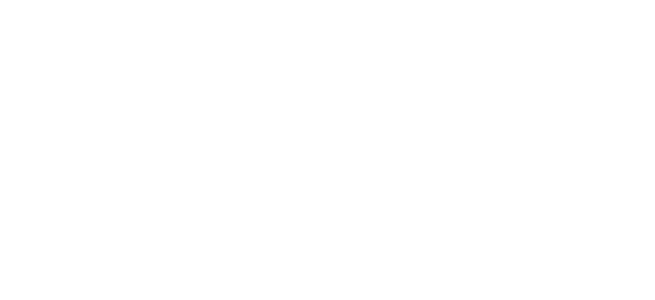
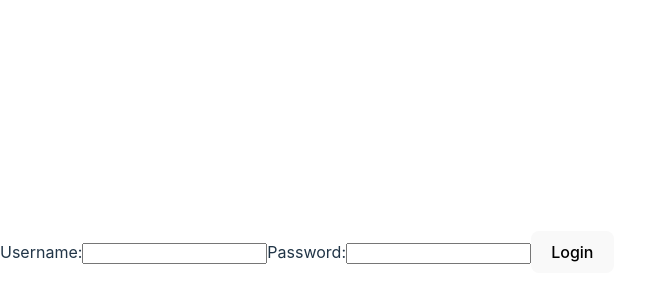
Before and after one commit to gabecpf97/employee_portal_react, a React (Vite) app: page /login in a window 1280 px wide. Before the commit this address had no page. Shown: the part 148-448 px from the top of the page, without its empty margins (0-655 px from the left). Built offline with nearby package versions, Linux system fonts and the light colour scheme.

Commit message:
SCRUM-16 Login Frontend

```diff
--- a/src/App.jsx
+++ b/src/App.jsx
@@ -4,13 +4,19 @@ import store from "./store/store";
 
 import RegistrationForm from "./components/registrationForm";
 import OnboardingForm from "./components/onboarding/OnboardingForm";
+import Login from "./components/login";
+import Home from "./components/Home";
+import PageNotFound from "./components/PageNotFound";
 const App = () => {
   return (
     <Provider store={store}>
       <BrowserRouter>
         <Routes>
+          <Route path="/" element={<Home />} />
           <Route path="/registration" element={<RegistrationForm />} />
           <Route path="/onboarding/create" element={<OnboardingForm />} />
+          <Route path="/login" element={<Login />} />
+          <Route path="*" element={<PageNotFound />} />
         </Routes>
       </BrowserRouter>
     </Provider>
--- /dev/null
+++ b/src/components/Home.jsx
@@ -0,0 +1,12 @@
+import { Link } from "react-router-dom";
+
+function Home() {
+  return (
+    <div>
+      <h1>HR project</h1>
+      <Link to="/login">Login</Link>
+    </div>
+  );
+}
+
+export default Home;
--- /dev/null
+++ b/src/components/PageNotFound.jsx
@@ -0,0 +1,12 @@
+import { Link } from "react-router-dom";
+
+function PageNotFound() {
+  return (
+    <div>
+      <h1>404: Page Not Found!</h1>
+      <Link to="/">Go back to Homepage</Link>
+    </div>
+  );
+}
+
+export default PageNotFound;
--- /dev/null
+++ b/src/components/login.jsx
@@ -0,0 +1,66 @@
+import { useEffect, useState } from "react";
+import { useDispatch } from "react-redux";
+import { setUsername } from "../store/slices/user.slice";
+import { useNavigate } from "react-router-dom";
+
+function Login() {
+  const [username, updateUsername] = useState("");
+  const [password, updatePassword] = useState("");
+  const dispatch = useDispatch();
+  const navigate = useNavigate();
+
+  // Redirect to home page if user is already login
+  useEffect(() => {
+    const token = localStorage.getItem("authToken");
+    if (token) {
+      navigate("/");
+    }
+  }, [navigate]);
+
+  async function handleSubmit(e) {
+    e.preventDefault();
+    if (!username || !password) return;
+
+    try {
+      const response = await fetch("http://localhost:3000/auth/login", {
+        method: "POST",
+        headers: {
+          "Content-Type": "application/json",
+        },
+        body: JSON.stringify({ username, password }),
+      });
+
+      const data = await response.json();
+
+      if (response.ok) {
+        dispatch(setUsername(username));
+        localStorage.setItem("authToken", data.token);
+        navigate("/onboarding/create");
+      } else {
+        alert(data.message);
+      }
+    } catch (error) {
+      console.error("Error", error.message);
+    }
+  }
+
+  return (
+    <form onSubmit={handleSubmit}>
+      <label>Username:</label>
+      <input
+        type="text"
+        value={username}
+        onChange={(e) => updateUsername(e.target.value)}
+      />
+      <label>Password:</label>
+      <input
+        type="text"
+        value={password}
+        onChange={(e) => updatePassword(e.target.value)}
+      />
+      <button>Login</button>
+    </form>
+  );
+}
+
+export default Login;
--- a/src/components/registrationForm.jsx
+++ b/src/components/registrationForm.jsx
@@ -1,20 +1,20 @@
 // import React from 'react';
-import axios from 'axios';
-import { useDispatch, useSelector } from 'react-redux';
-import { setUsername, setPassword, setEmail } from '../store/slices/registration.slice';
+import axios from "axios";
+import { useDispatch, useSelector } from "react-redux";
+import { setUsername, setPassword, setEmail } from "../store/slices/user.slice";
 
 // function to sanitize the input fields
 function sanitizeInput(input) {
   const map = {
-        '&': '&amp;',
-        '<': '&lt;',
-        '>': '&gt;',
-        '"': '&quot;',
-        "'": '&#x27;',
-        "/": '&#x2F;',
+    "&": "&amp;",
+    "<": "&lt;",
+    ">": "&gt;",
+    '"': "&quot;",
+    "'": "&#x27;",
+    "/": "&#x2F;",
   };
-    const reg = /[&<>"'/]/ig;
-    return input.replace(reg, (match)=>(map[match]));
+  const reg = /[&<>"'/]/gi;
+  return input.replace(reg, (match) => map[match]);
 }
 
 function RegistrationForm() {
@@ -25,15 +25,15 @@ function RegistrationForm() {
     const { name, value } = e.target;
     const sanitizedValue = sanitizeInput(value);
     switch (name) {
-            case 'username': {
+      case "username": {
         dispatch(setUsername(sanitizedValue));
         break;
       }
-            case 'password': {
+      case "password": {
         dispatch(setPassword(sanitizedValue));
         break;
       }
-            case 'email': {
+      case "email": {
         dispatch(setEmail(sanitizedValue));
         break;
       }
@@ -49,11 +49,14 @@ function RegistrationForm() {
     const userData = {
       username: user.username,
       password: user.password,
-            email: user.email
+      email: user.email,
     };
 
     try {
-            const response = await axios.post('http://localhost:3000/auth/signup', userData);
+      const response = await axios.post(
+        "http://localhost:3000/auth/signup",
+        userData
+      );
       if (response.status === 201) {
         // if register successfully will redirect to login page
         console.log(response.data);
@@ -63,27 +66,46 @@ function RegistrationForm() {
         // localStorage.setItem('token', token);
         // window.location.href = 'http://localhost:3000/auth/login';
       } else {
-                console.log('Failed to register:', response);
+        console.log("Failed to register:", response);
       }
     } catch (error) {
-            console.error('Error submitting form:', error.response.data.message);
+      console.error("Error submitting form:", error.response.data.message);
       alert(error.response.data.message);
     }
   };
 
-
   return (
     <form onSubmit={handleSubmit}>
-            <label htmlFor='username'>Username: </label>
-            <input type="text" name="username" value={user.username} onChange={handleInputChange} placeholder="Username" /><br></br>
-            <label htmlFor='email'>Email: </label>
-            <input type="email" name="email" value={user.email} onChange={handleInputChange} placeholder="Email" /><br></br>
-            <label htmlFor='password'>Password: </label>
-            <input type="password" name="password" value={user.password} onChange={handleInputChange} placeholder="Password" /><br></br>
+      <label htmlFor="username">Username: </label>
+      <input
+        type="text"
+        name="username"
+        value={user.username}
+        onChange={handleInputChange}
+        placeholder="Username"
+      />
+      <br></br>
+      <label htmlFor="email">Email: </label>
+      <input
+        type="email"
+        name="email"
+        value={user.email}
+        onChange={handleInputChange}
+        placeholder="Email"
+      />
+      <br></br>
+      <label htmlFor="password">Password: </label>
+      <input
+        type="password"
+        name="password"
+        value={user.password}
+        onChange={handleInputChange}
+        placeholder="Password"
+      />
+      <br></br>
       <button type="submit">Register</button>
     </form>
   );
 }
 
-
 export default RegistrationForm;
--- a/src/store/slices/registration.slice.js
+++ /dev/null
@@ -1,25 +0,0 @@
-import { createSlice } from '@reduxjs/toolkit';
-
-export const registrationSlice = createSlice({
-    name: 'user',
-    initialState: {
-        username: '',
-        password: '',
-        email: ''
-    },
-    reducers: {
-        setUsername: (state, action) => {
-            state.username = action.payload;
-        },
-        setPassword: (state, action) => {
-            state.password = action.payload;
-        },
-        setEmail: (state, action) => {
-            state.email = action.payload;
-        },
-    },
-});
-
-export const { setUsername, setPassword, setEmail } = registrationSlice.actions;
-
-export default registrationSlice.reducer;
--- /dev/null
+++ b/src/store/slices/user.slice.js
@@ -0,0 +1,25 @@
+import { createSlice } from "@reduxjs/toolkit";
+
+export const userSlice = createSlice({
+  name: "user",
+  initialState: {
+    username: "",
+    password: "",
+    email: "",
+  },
+  reducers: {
+    setUsername: (state, action) => {
+      state.username = action.payload;
+    },
+    setPassword: (state, action) => {
+      state.password = action.payload;
+    },
+    setEmail: (state, action) => {
+      state.email = action.payload;
+    },
+  },
+});
+
+export const { setUsername, setPassword, setEmail } = userSlice.actions;
+
+export default userSlice.reducer;
--- a/src/store/store.js
+++ b/src/store/store.js
@@ -1,9 +1,9 @@
 import { configureStore } from "@reduxjs/toolkit";
-import registrationReducer from "./slices/registration.slice.js"
+import userReducer from "./slices/user.slice.js";
 
 const store = configureStore({
   reducer: {
-    user: registrationReducer,
+    user: userReducer,
   },
 });
 
```
Also changed, not shown: 1 other file (tests, documents, lock files or other folders). Lines whose indentation alone changed are shown as unchanged.
